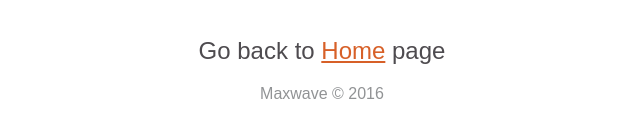
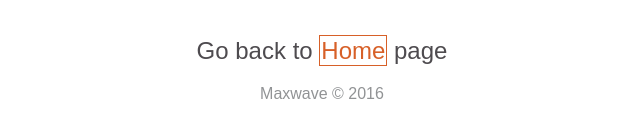
Before and after one commit to maxwaveisp/maxwaveisp.github.io, a plain HTML site: page 404.html in a window 1280 px wide. In both pictures the pointer is over the link "Home". Shown: the part 276-414 px from the top of the page, 318-958 px from the left. Drawn offline with Linux system fonts and the light colour scheme; a web font is replaced by a local one.

Commit message:
Update style.css

```diff
--- a/assets/css/style.css
+++ b/assets/css/style.css
@@ -72,10 +72,15 @@
 			display: block;
 			margin: 40px auto;
 		}
-				h2>a{
+		h2>a{
 			color: #d76028;
 			text-decoration: none;
+			border-bottom: 1px solid #d76028;
+			color: #d76028;
+			background-color: #fff;
 		}
 		h2>a:hover{
-			text-decoration: underline;
+			padding: 1px;
+			background-color: #fff;
+			border: 1px solid #d76028;
 		}
```
